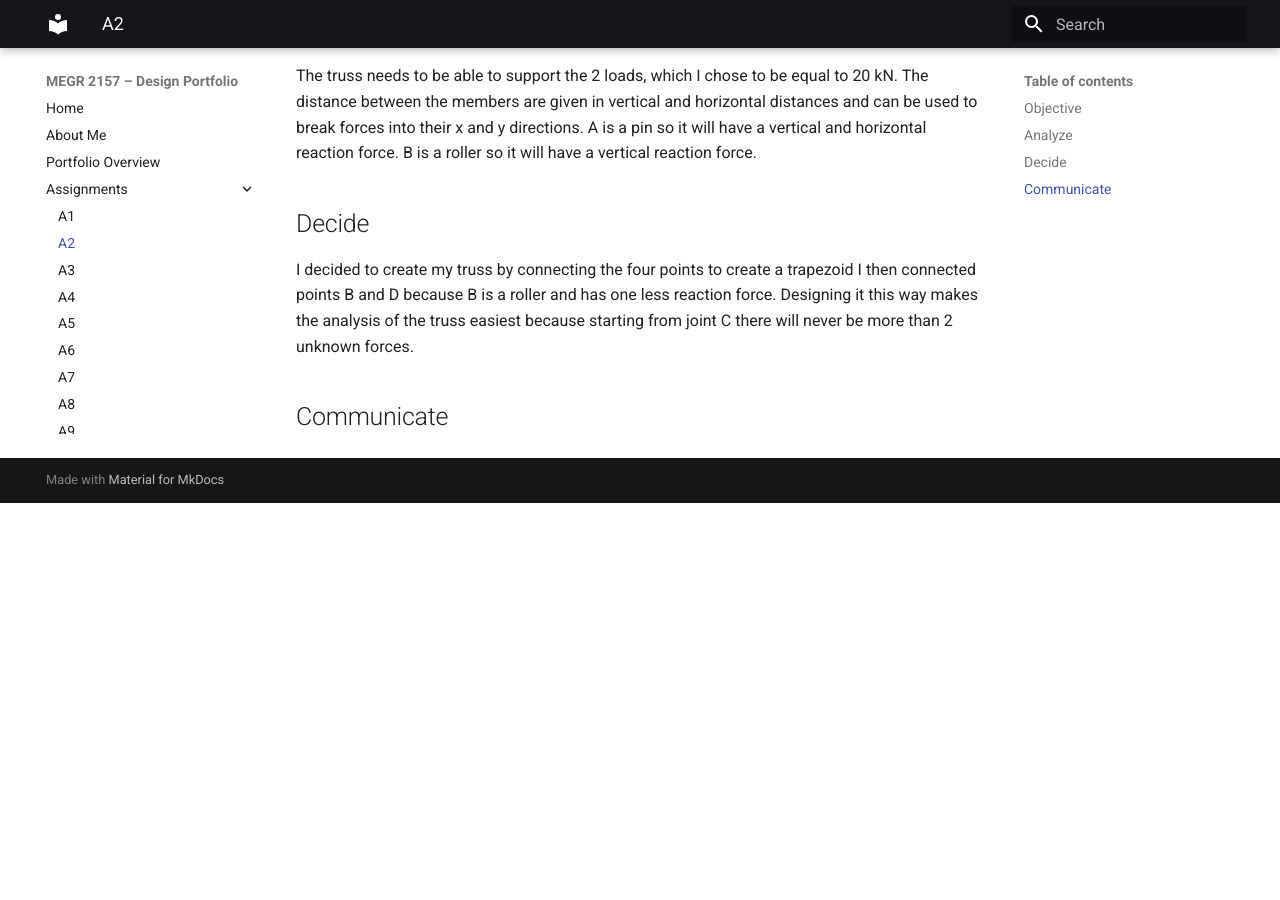
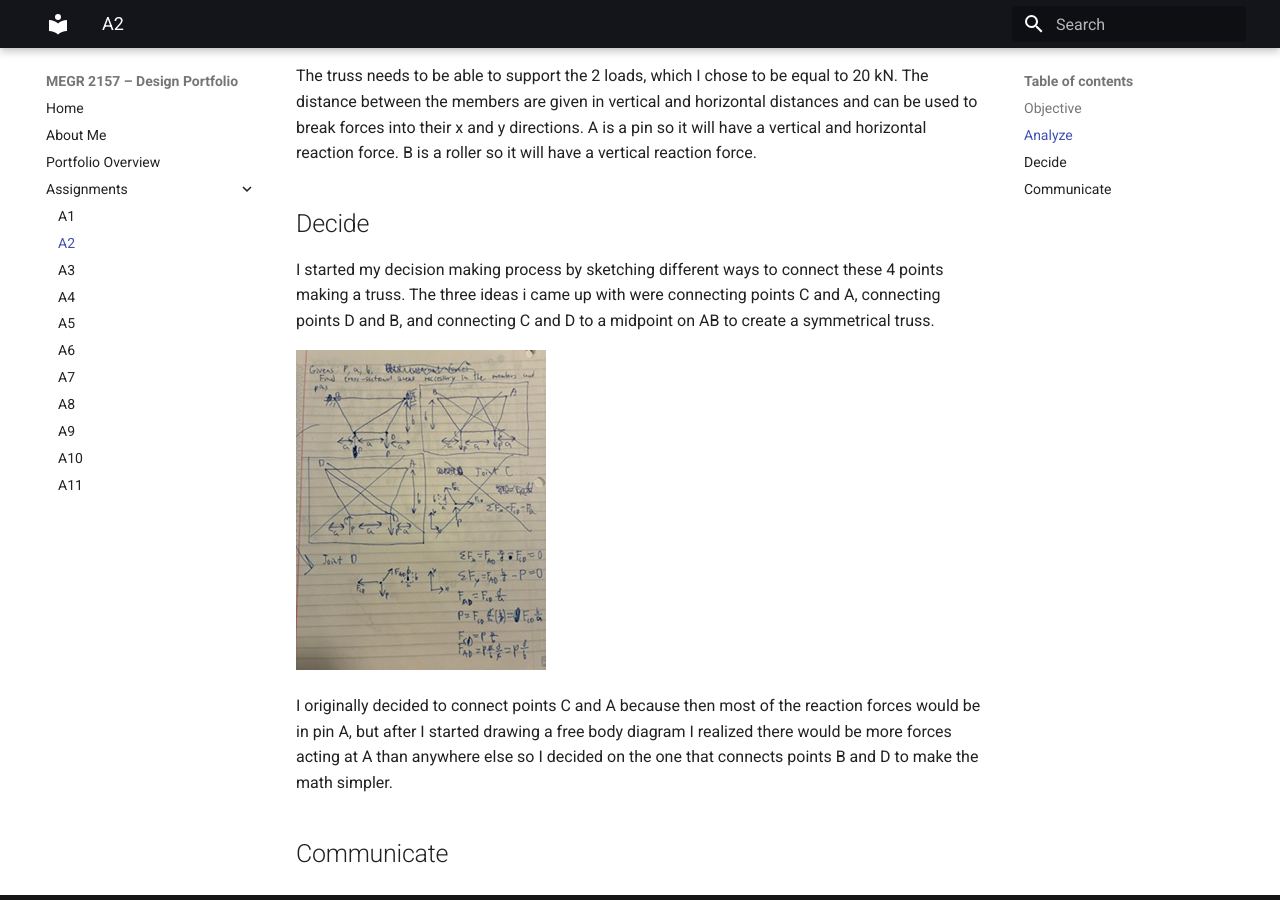
Before and after one commit to whodges5-art/wyatt-hodges-design-projects-portfolio, an MkDocs documentation site: the page built from docs/assignments/A02/index.md, in a window 1280 px wide and 900 px high, scrolled down 630 px. Built offline with MkDocs 1.6.1 and Material for MkDocs 9.7.7, drawn with Linux system fonts in a browser that asks for light colours; before the commit the page ends 1133 px from its top, so only the background shows below that.

Commit message:
Update Decide

```diff
--- a/docs/assignments/A02/index.md
+++ b/docs/assignments/A02/index.md
@@ -9,6 +9,10 @@ The Objective of this assignment is to design and create a a 3D model of a truss
 The truss needs to be able to support the 2 loads, which I chose to be equal to 20 kN. The distance between the members are given in vertical and horizontal distances and can be used to break forces into their x and y directions. A is a pin so it will have a vertical and horizontal reaction force. B is a roller so it will have a vertical reaction force.
 
 ## Decide
-I decided to create my truss by connecting the four points to create a trapezoid I then connected points B and D because B is a roller and has one less reaction force. Designing it this way makes the analysis of the truss easiest because starting from joint C there will never be more than 2 unknown forces.
+I started my decision making process by sketching different ways to connect these 4 points making a truss. The three ideas i came up with were connecting points C and A, connecting points D and B, and connecting C and D to a midpoint on AB to create a symmetrical truss.
+
+![Decision](A2Decision.jpeg)
+
+I originally decided to connect points C and A because then most of the reaction forces would be in pin A, but after I started drawing a free body diagram I realized there would be more forces acting at A than anywhere else so I decided on the one that connects points B and D to make the math simpler.
 
 ## Communicate
```
